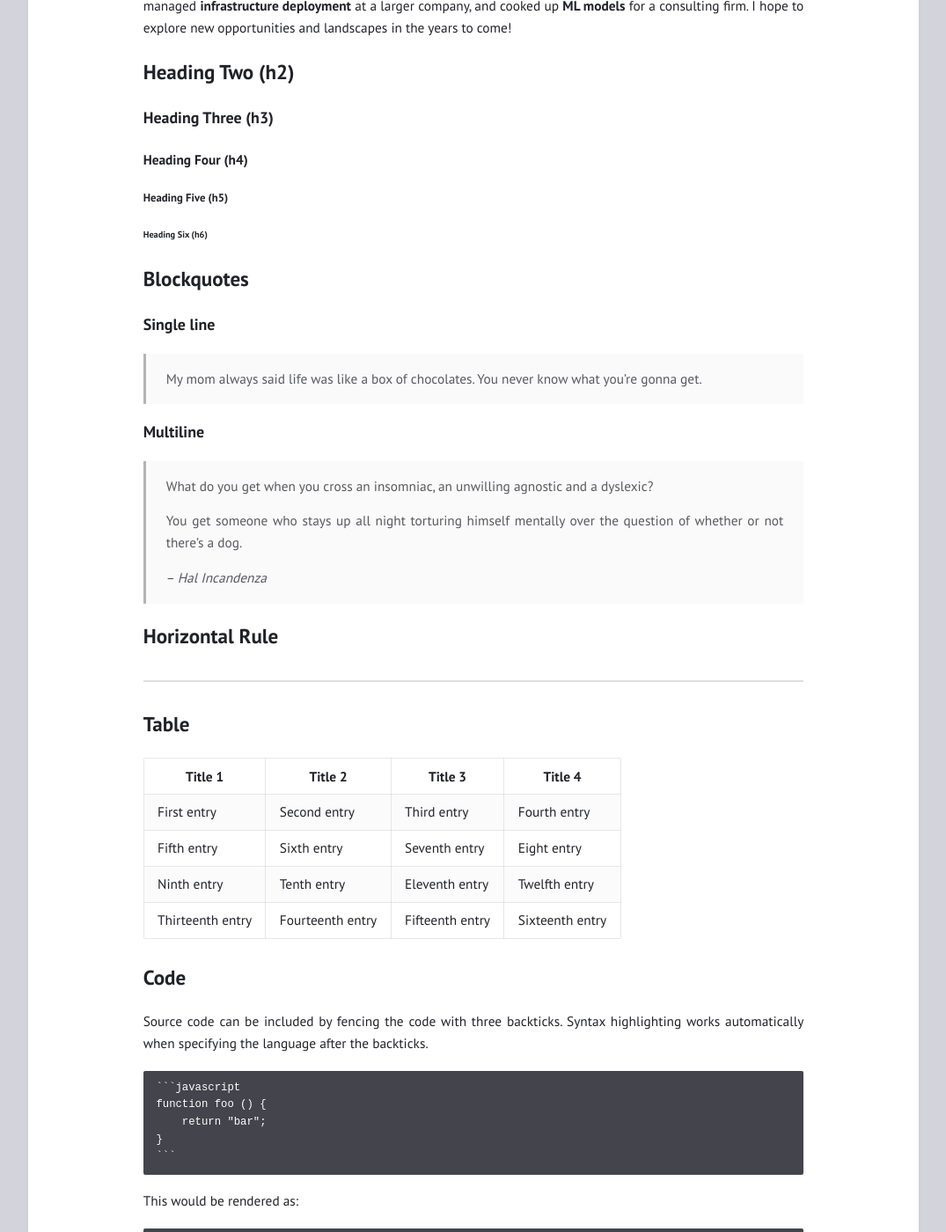
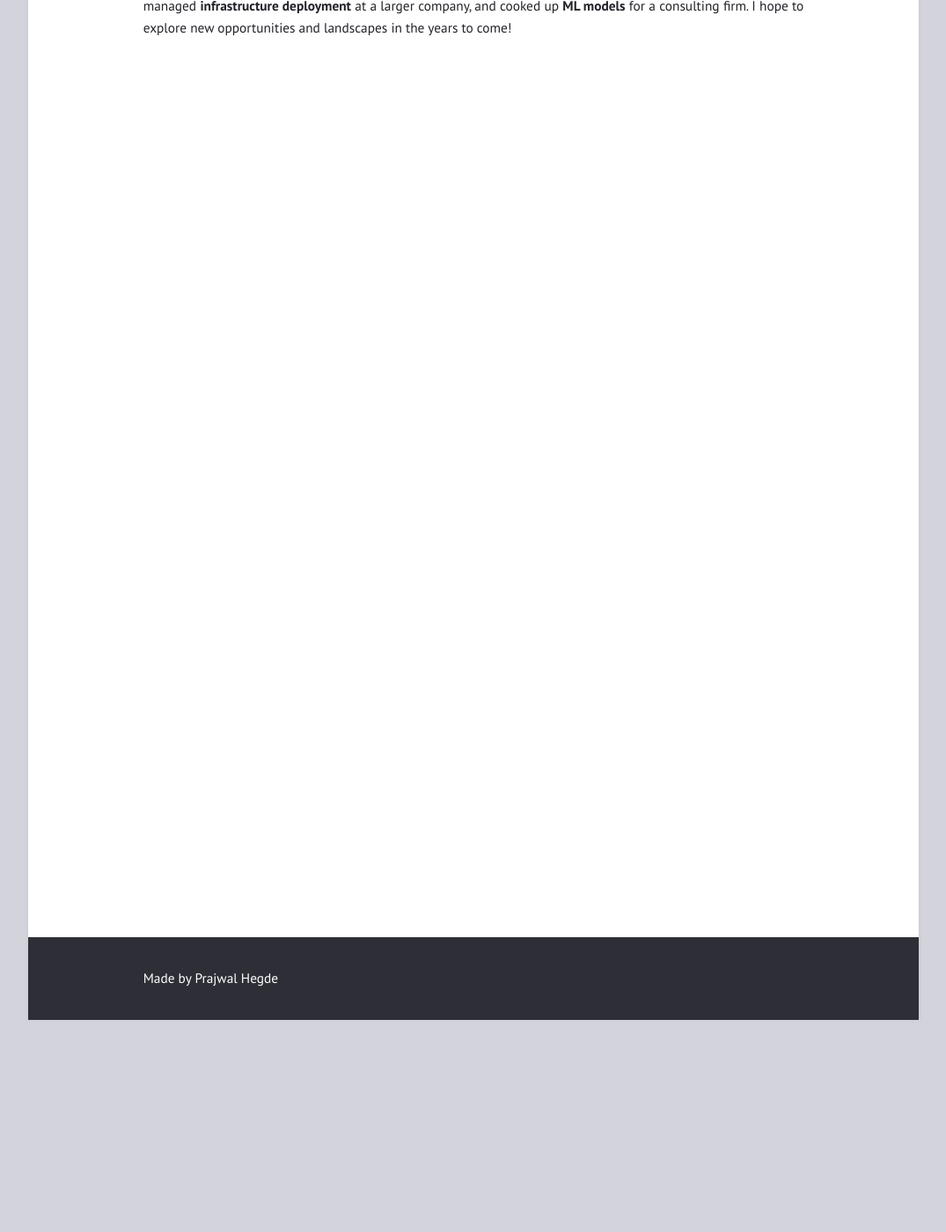
Before and after one commit to phegde494/phegde494.github.io, a Jekyll site: the page built from _posts/2017-02-01-markdown-examples.md, in a window 1280 px wide and 1400 px high, scrolled down 241 px. Shown: the whole window at 88% size, without its empty margins (102-1177 px from the left). Built offline with Jekyll 4.4.1, drawn with Linux system fonts in a browser that asks for light colours; some of the changed text lies outside the part shown.

Commit message:
editing posts

`````diff
--- a/_posts/2017-02-01-markdown-examples.md
+++ b/_posts/2017-02-01-markdown-examples.md
@@ -4,80 +4,3 @@ layout: post
 ---
 
 I am currently a freshman at Northeastern University majoring in Computer Science seeking internships in software engineering and quantitative trading for Summer 2023. In the past, I've developed software at a **startup**, managed **infrastructure deployment** at a larger company, and cooked up **ML models** for a consulting firm. I hope to explore new opportunities and landscapes in the years to come!
-
-
-## Heading Two (h2)
-
-### Heading Three (h3)
-
-#### Heading Four (h4)
-
-##### Heading Five (h5)
-
-###### Heading Six (h6)
-
-
-## Blockquotes
-
-### Single line
-
-> My mom always said life was like a box of chocolates. You never know what you're gonna get.
-
-### Multiline
-
-> What do you get when you cross an insomniac, an unwilling agnostic and a dyslexic?
->
-> You get someone who stays up all night torturing himself mentally over the question of whether or not there's a dog.
->
-> – _Hal Incandenza_
-
-## Horizontal Rule
-
----
-
-## Table
-
-| Title 1          | Title 2          | Title 3         | Title 4         |
-|------------------|------------------|-----------------|-----------------|
-| First entry      | Second entry     | Third entry     | Fourth entry    |
-| Fifth entry      | Sixth entry      | Seventh entry   | Eight entry     |
-| Ninth entry      | Tenth entry      | Eleventh entry  | Twelfth entry   |
-| Thirteenth entry | Fourteenth entry | Fifteenth entry | Sixteenth entry |
-
-## Code
-
-Source code can be included by fencing the code with three backticks. Syntax highlighting works automatically when specifying the language after the backticks.
-
-````
-```javascript
-function foo () {
-    return "bar";
-}
-```
-````
-
-This would be rendered as:
-
-```javascript
-function foo () {
-    return "bar";
-}
-```
-
-## Lists
-
-### Unordered
-
-* First item
-* Second item
-* Third item
-    * First nested item
-    * Second nested item
-
-### Ordered
-
-1. First item
-2. Second item
-3. Third item
-    1. First nested item
-    2. Second nested item
`````
Also changed, not shown: _posts/2017-03-01-Introduction.md (renamed from _posts/2017-03-01-welcome-to-jekyll.md).
